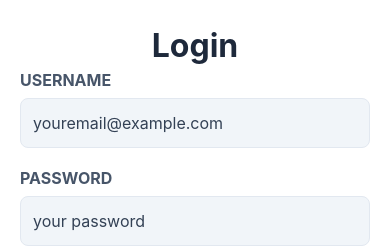
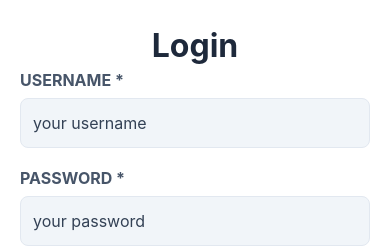
Before and after one commit to Remonhasan/recovery-mobile-app, a React Native app: screen /Login in a window 390 px wide. Shown: the part 279-527 px from the top of the page. Built offline with nearby package versions, Linux system fonts and the light colour scheme.

Commit message:
fix register and login

```diff
--- a/App.tsx
+++ b/App.tsx
@@ -195,6 +195,7 @@ function App(): React.JSX.Element {
           />
         </Stack.Navigator>
       </NavigationContainer>
+      <Toast />
     </GestureHandlerRootView>
   );
 }
--- a/screen/Login.tsx
+++ b/screen/Login.tsx
@@ -1,4 +1,5 @@
 import { fetch } from 'react-native-ssl-pinning';
+import Toast from 'react-native-toast-message';
 import AsyncStorage from '@react-native-async-storage/async-storage';
 import React, { useState, useEffect, useContext } from 'react';
 import { View, Text, TextInput, TouchableOpacity, StyleSheet, Alert, ActivityIndicator, Image } from 'react-native';
@@ -10,7 +11,12 @@ const LoginScreen = ({ navigation }) => {
 
   const handleLogin = async () => {
     if (email.trim() === '' || password.trim() === '') {
-      Alert.alert('Error', 'Please fill in both fields.');
+      // Alert.alert('Error', 'Email and Password fields are mandatory.');
+      Toast.show({
+        type: 'error',
+        text1: 'Email and Password fields are mandatory.',
+        text2: 'Please try again.. 👋'
+      });
       return;
     }
 
@@ -41,7 +47,11 @@ const LoginScreen = ({ navigation }) => {
         const accessName = data?.data.name;
         await AsyncStorage.setItem('accessToken', accessToken);
         await AsyncStorage.setItem('accessName', accessName);
-
+        Toast.show({
+          type: 'success',
+          text1: 'Login Successfull.',
+          text2: 'Welcome to Dashboard 👋'
+        });
         navigation.navigate('DashboardTabs');
       } else {
         setIsLoading(false);
@@ -67,11 +77,11 @@ const LoginScreen = ({ navigation }) => {
 
       {/* Email Input */}
       <View style={styles.inputContainer}>
-        <Text style={styles.inputLabel}>USERNAME</Text>
+        <Text style={styles.inputLabel}>USERNAME *</Text>
         <View style={styles.inputRow}>
           <TextInput
             style={styles.input}
-            placeholder='youremail@example.com'
+            placeholder='your username'
             value={email}
             onChangeText={setEmail}
           />
@@ -80,7 +90,7 @@ const LoginScreen = ({ navigation }) => {
 
       {/* Password Input */}
       <View style={styles.inputContainer}>
-        <Text style={styles.inputLabel}>PASSWORD</Text>
+        <Text style={styles.inputLabel}>PASSWORD *</Text>
         <View style={styles.inputRow}>
           <TextInput
             style={styles.input}
--- a/screen/Register.tsx
+++ b/screen/Register.tsx
@@ -1,4 +1,5 @@
 import React, { useState } from 'react';
+import Toast from 'react-native-toast-message';
 import { fetch } from 'react-native-ssl-pinning';
 import AsyncStorage from '@react-native-async-storage/async-storage';
 import { View, Text, TextInput, TouchableOpacity, StyleSheet, ActivityIndicator, Image, ScrollView, Alert } from 'react-native';
@@ -12,18 +13,23 @@ const Register = ({ navigation }) => {
   const [isLoading, setIsLoading] = useState(false);
 
   const handleRegister = async () => {
-    if (username.trim() === '' || password.trim() === '' || confirmPassword.trim() === '') {
-      Alert.alert('Error', 'Username, Password, Confirm Password fields are mandatory.');
+    if (name.trim() === '' || username.trim() === '' || password.trim() === '' || confirmPassword.trim() === '') {
+      // Alert.alert('Error', 'Username, Password, Confirm Password fields are mandatory.');
+      Toast.show({
+        type: 'error',
+        text1: 'Name and Username fields are mandatory.',
+        text2: 'Password and Confirm Password fields are mandatory.👋'
+      });
       return;
     }
 
     setIsLoading(true);
 
     const payLoad = {
-      name : name,
-      phone : mobile,
-      username : username,
-      password : password,
+      name: name,
+      phone: mobile,
+      username: username,
+      password: password,
       password_confirmation: confirmPassword
     };
     try {
@@ -39,20 +45,36 @@ const Register = ({ navigation }) => {
       });
 
       const data = await response.json();
-
+      console.log("Data", data)
       if (data.status === 'success') {
         setIsLoading(false);
 
-        Alert.alert('Success', 'Successfully Registered. Please login.');
+        Toast.show({
+          type: 'success',
+          text1: 'Registration Successfull.',
+          text2: 'Please Login and Enjoy your experience.. 👋'
+        });
         navigation.navigate('Login');
       } else {
         setIsLoading(false);
-        Alert.alert('Error', 'Invalid Credentials.' || 'Registration failed.');
+        Toast.show({
+          type: 'error',
+          text1: 'Registration Unsuccessfull.',
+          text2: 'Try Again...'
+        });
       }
     } catch (error) {
       setIsLoading(false);
-      // console.log("login error:", error)
-      Alert.alert('Error', error.bodystring.toString());
+
+      const parsedBody = JSON.parse(error.bodyString.trim());
+      const errorMessage = parsedBody.message;
+
+      Toast.show({
+        type: 'error',
+        text1: 'Registration Unsuccessfull.',
+        text2: errorMessage
+      });
+
     }
   };
 
@@ -69,7 +91,7 @@ const Register = ({ navigation }) => {
 
       {/* Name Input */}
       <View style={styles.inputContainer}>
-        <Text style={styles.inputLabel}>NAME</Text>
+        <Text style={styles.inputLabel}>NAME *</Text>
         <View style={styles.inputRow}>
           <TextInput
             style={styles.input}
@@ -96,7 +118,7 @@ const Register = ({ navigation }) => {
 
       {/* Username Input */}
       <View style={styles.inputContainer}>
-        <Text style={styles.inputLabel}>USERNAME</Text>
+        <Text style={styles.inputLabel}>USERNAME *</Text>
         <View style={styles.inputRow}>
           <TextInput
             style={styles.input}
@@ -109,7 +131,7 @@ const Register = ({ navigation }) => {
 
       {/* Password Input */}
       <View style={styles.inputContainer}>
-        <Text style={styles.inputLabel}>PASSWORD</Text>
+        <Text style={styles.inputLabel}>PASSWORD *</Text>
         <View style={styles.inputRow}>
           <TextInput
             style={styles.input}
@@ -123,7 +145,7 @@ const Register = ({ navigation }) => {
 
       {/* Confirm Password Input */}
       <View style={styles.inputContainer}>
-        <Text style={styles.inputLabel}>CONFIRM PASSWORD</Text>
+        <Text style={styles.inputLabel}>CONFIRM PASSWORD *</Text>
         <View style={styles.inputRow}>
           <TextInput
             style={styles.input}
```
